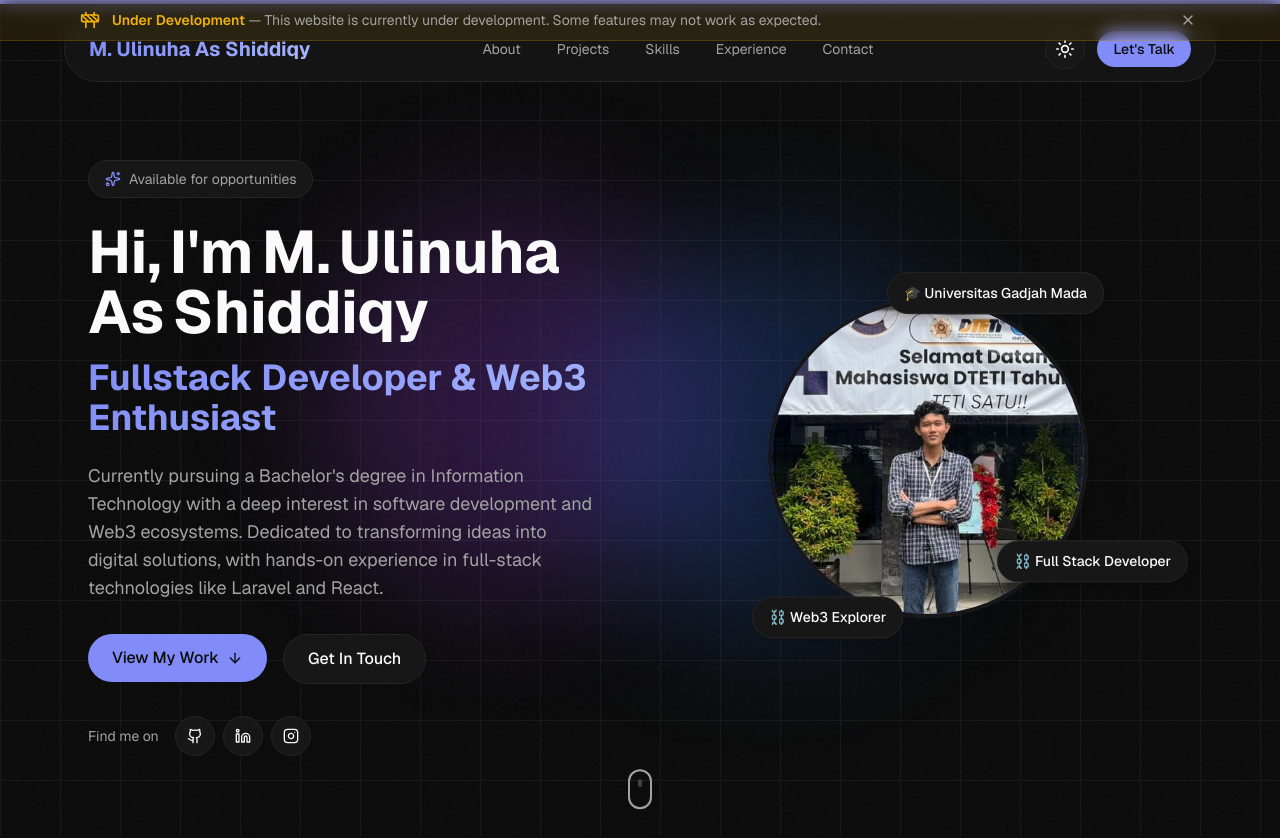
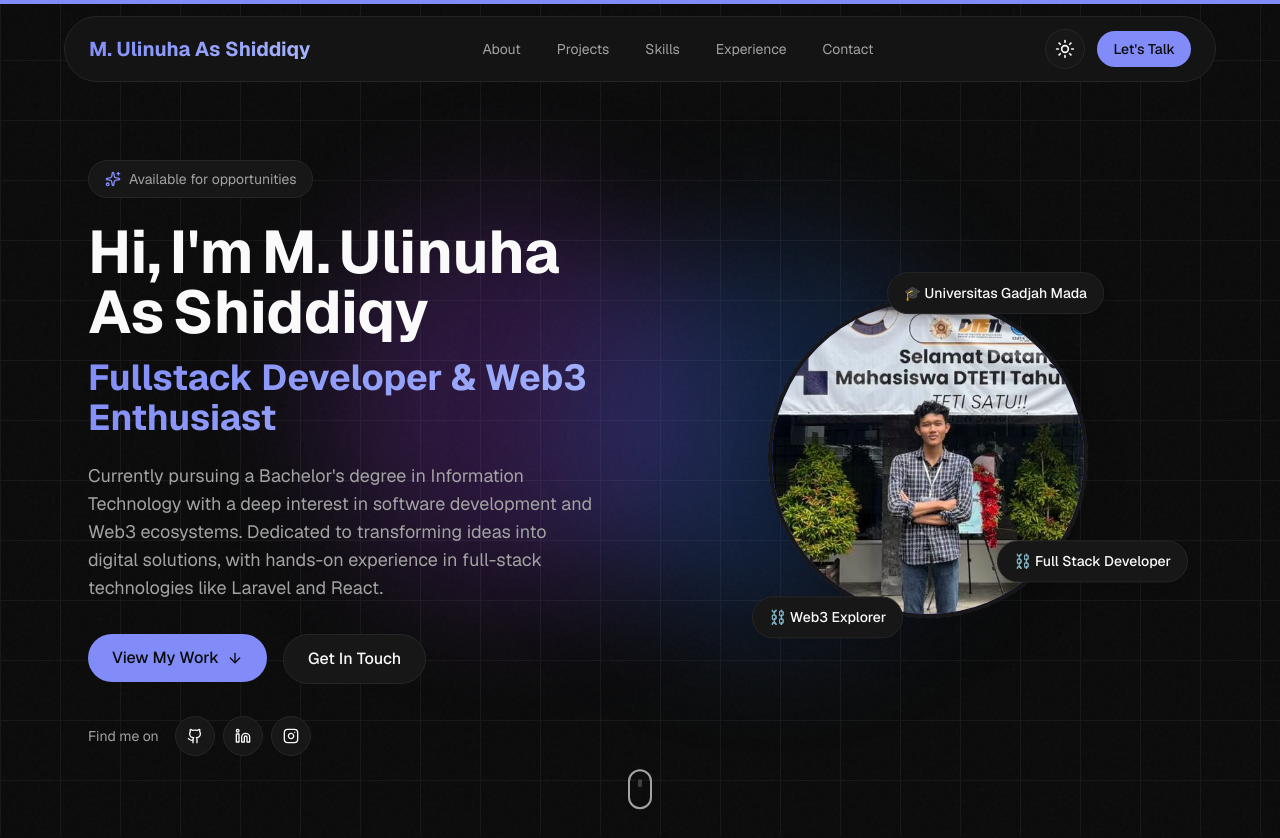
Before and after one commit to Lin1er/portofolio-2.0, a Next.js app: page / in a window 1280 px wide. Shown: the top 838 px of the page. Built offline with nearby package versions, Linux system fonts and the light colour scheme.

Commit message:
Refactor code structure for improved readability and maintainability

```diff
--- a/app/layout.tsx
+++ b/app/layout.tsx
@@ -3,7 +3,7 @@ import { Geist, Geist_Mono } from "next/font/google";
 import "./globals.css";
 import { ThemeProvider } from "@/components/providers/theme-provider";
 import { Preloader } from "@/components/ui/preloader";
-import { DevBanner } from "@/components/ui/dev-banner";
+// import { DevBanner } from "@/components/ui/dev-banner";
 import { siteConfig } from "@/data";
 
 const geistSans = Geist({
@@ -82,7 +82,7 @@ export default function RootLayout({
         className={`${geistSans.variable} ${geistMono.variable} antialiased`}
       >
         <ThemeProvider>
-          <DevBanner />
+          {/* <DevBanner /> */}
           <Preloader />
           {children}
         </ThemeProvider>
```
Also changed, not shown: 1 other file (tests, documents, lock files or other folders).
